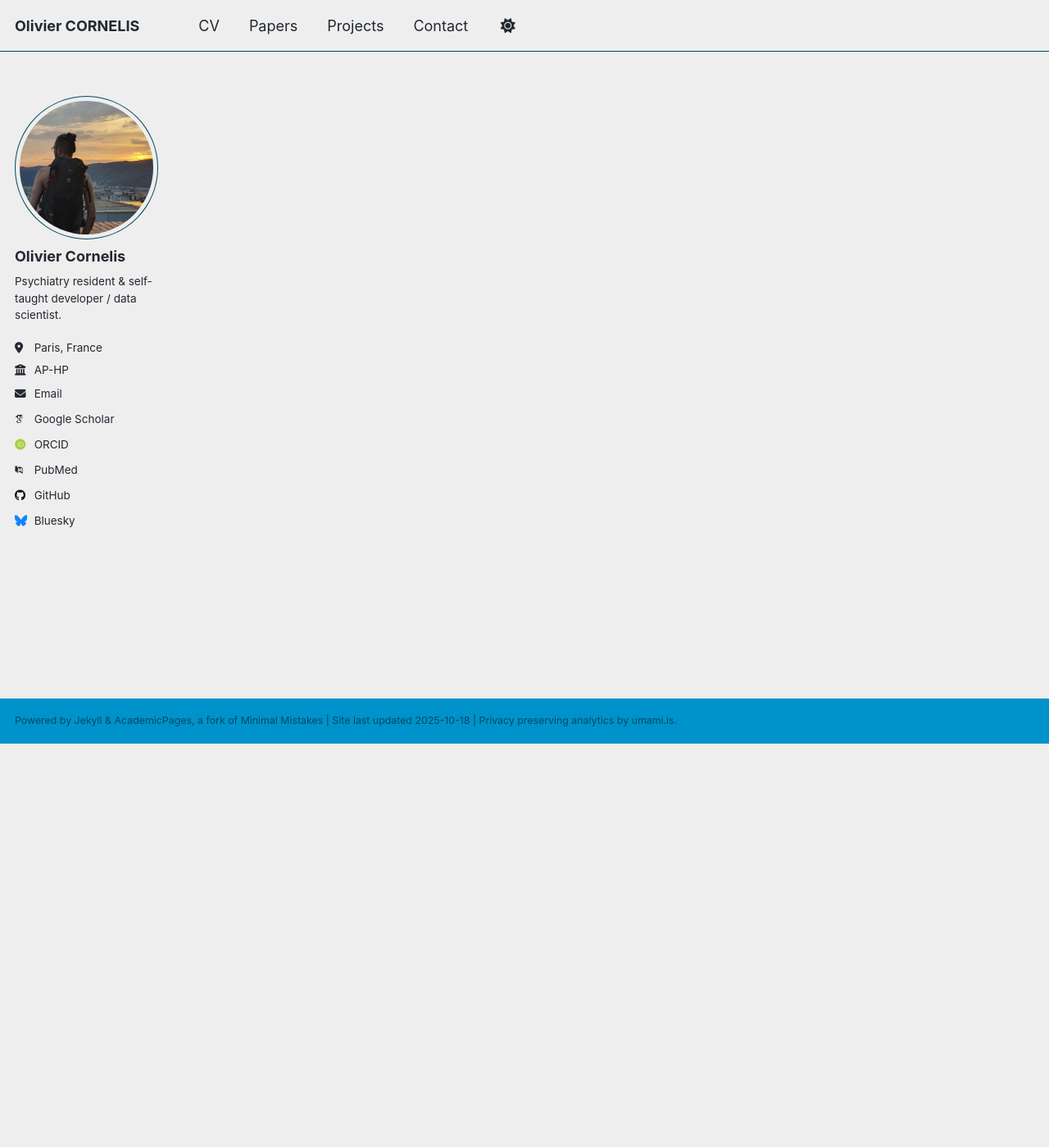
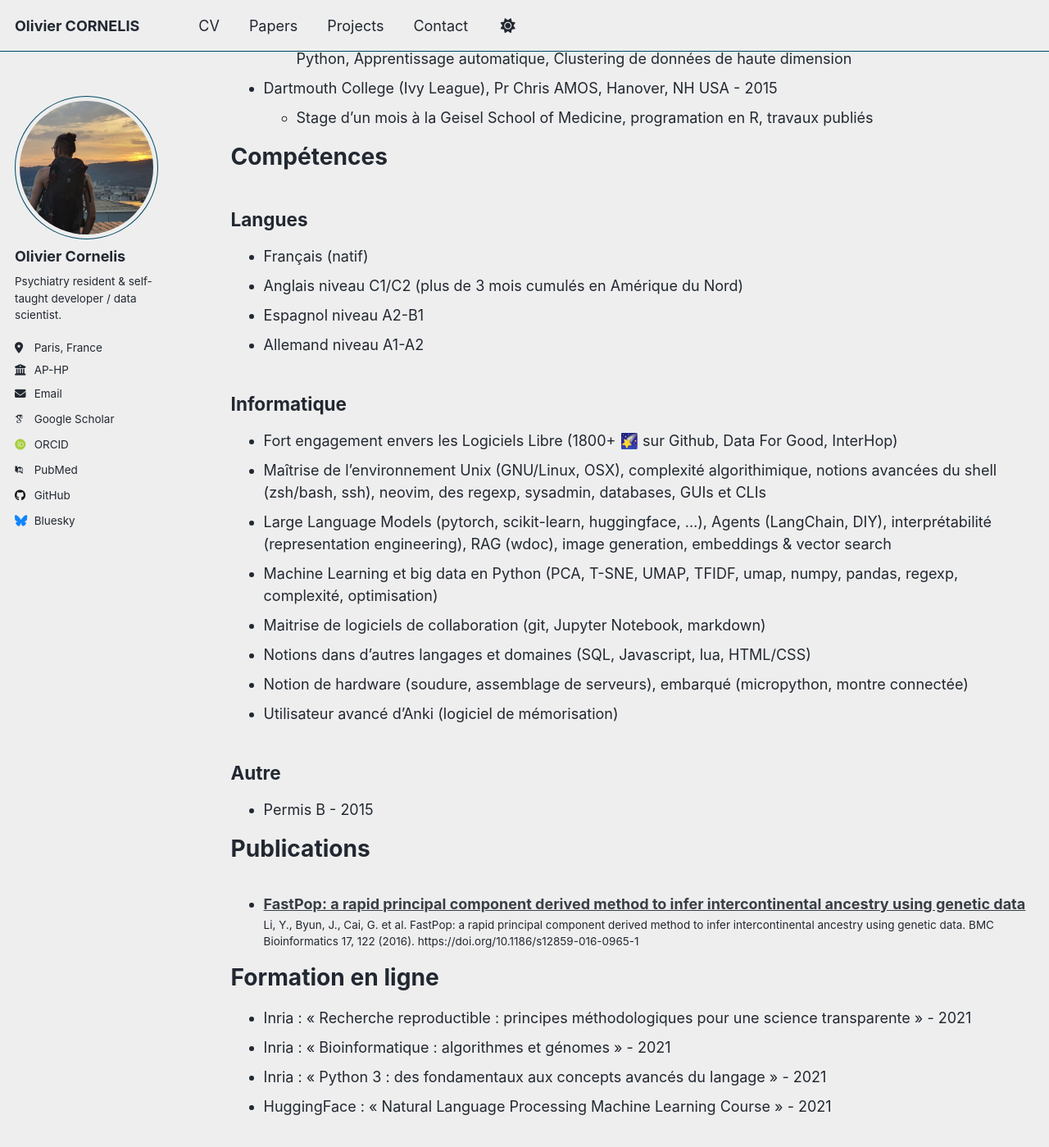
Before and after one commit to thiswillbeyourgithub/website, a Jekyll site: the page built from _pages/cv_fr.md, in a window 1280 px wide and 1400 px high, scrolled down 493 px. Shown: the whole window at 82% size. Built offline with Jekyll 4.4.1, drawn with Linux system fonts in a browser that asks for light colours; emoji names are drawn with the system emoji font; some web fonts are replaced; a script that is not in the unit is left out; some of the changed text lies outside the part shown.

Commit message:
french cv
Signed-off-by: thiswillbeyourgithub <26625900+thiswillbeyourgithub@users.noreply.github.com>

```diff
--- a/_pages/cv_fr.md
+++ b/_pages/cv_fr.md
@@ -9,4 +9,53 @@ redirect_from:
 
 [English version here / Version en anglais ici](../cv)
 
-TODO
+{% include base_path %}
+
+
+# Formation
+* Diplôme d'Étude Spécialisée (DES) en psychiatrie - débuté en 2025
+* Master 1 (Parcours Recherche en Santé - neuroscience) - 2019-2025
+* Diplôme de Formation Approfondie en Sciences Médicales (DFASM) - 2025
+* Diplôme de Formation Générale en Sciences Médicales (DFGSM) - 2022
+* Classe Préparatoire aux Grandes Écoles, section PCSI-PC - 2015-2016
+
+
+
+# Stages non médicaux
+* NeuroSpin, équipe UNICOG du Pr Stanislas Dehaene, Gif-Sur-Yvettes, France - 2022
+    * Modélisation computationnelle des états de conscience utilisant l'IRMf, Développement de bibliothèques Python, Apprentissage automatique, Clustering de données de haute dimension
+* Dartmouth College (Ivy League), Pr Chris AMOS, Hanover, NH USA - 2015
+    * Stage d’un mois à la Geisel School of Medicine, programation en R, travaux publiés
+
+# Compétences
+
+## Langues
+- Français (natif)
+* Anglais niveau C1/C2 (plus de 3 mois cumulés en Amérique du Nord)
+* Espagnol niveau A2-B1
+* Allemand niveau A1-A2
+
+## Informatique
+* Fort engagement envers les Logiciels Libre (1800+ :stars: sur Github, Data For Good, InterHop)
+* Maîtrise de l’environnement Unix (GNU/Linux, OSX), complexité algorithimique, notions avancées du shell (zsh/bash, ssh), neovim, des regexp, sysadmin, databases, GUIs et CLIs
+* Large Language Models (pytorch, scikit-learn, huggingface, ...), Agents (LangChain, DIY), interprétabilité (representation engineering), RAG (wdoc), image generation, embeddings & vector search
+* Machine Learning et big data en Python (PCA, T-SNE, UMAP, TFIDF, umap, numpy, pandas, regexp, complexité, optimisation)
+* Maitrise de logiciels de collaboration (git, Jupyter Notebook, markdown)
+* Notions dans d’autres langages et domaines (SQL, Javascript, lua, HTML/CSS)
+* Notion de hardware (soudure, assemblage de serveurs), embarqué (micropython, montre connectée)
+* Utilisateur avancé d’Anki (logiciel de mémorisation)
+
+## Autre
+* Permis B - 2015
+
+
+# Publications
+  <ul>{% for post in site.publications reversed %}
+    {% include archive-single-cv.html %}
+  {% endfor %}</ul>
+
+# Formation en ligne
+* Inria : « Recherche reproductible : principes méthodologiques pour une science transparente » - 2021
+* Inria : « Bioinformatique : algorithmes et génomes » - 2021
+* Inria : « Python 3 : des fondamentaux aux concepts avancés du langage » - 2021
+* HuggingFace : « Natural Language Processing Machine Learning Course » - 2021
```
